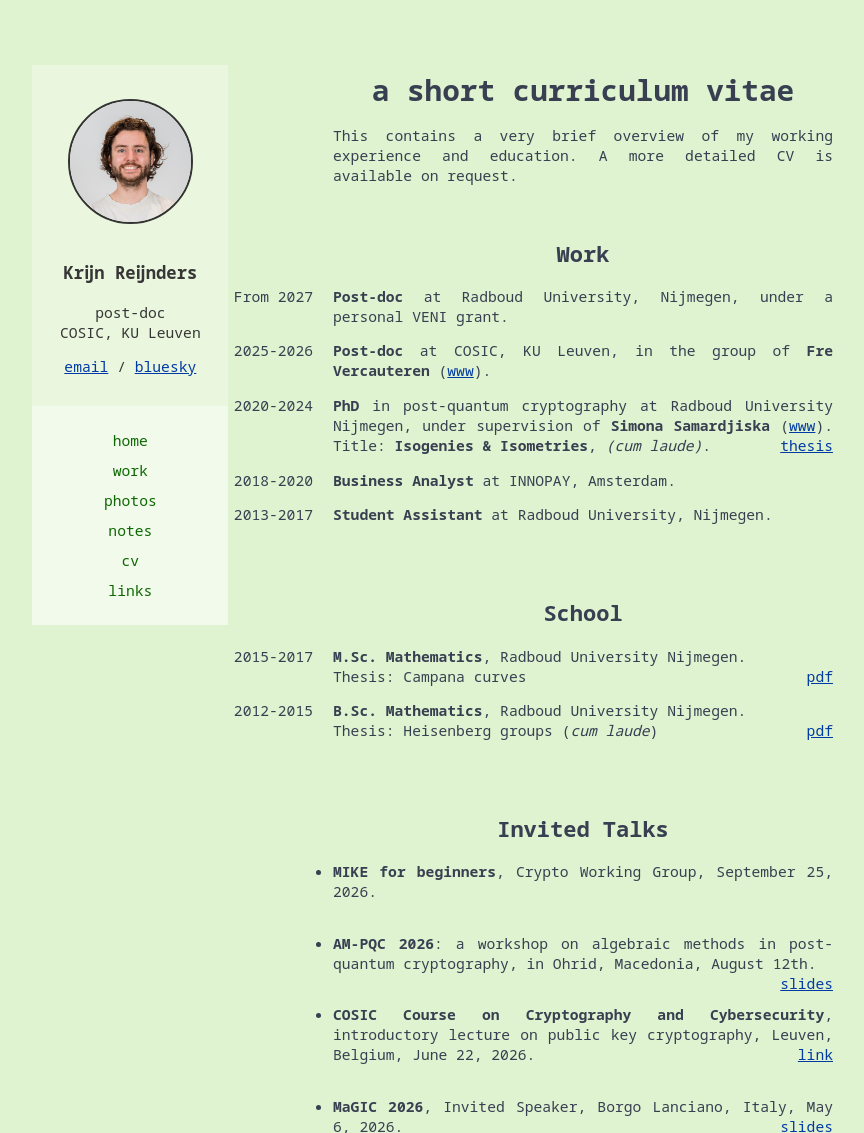
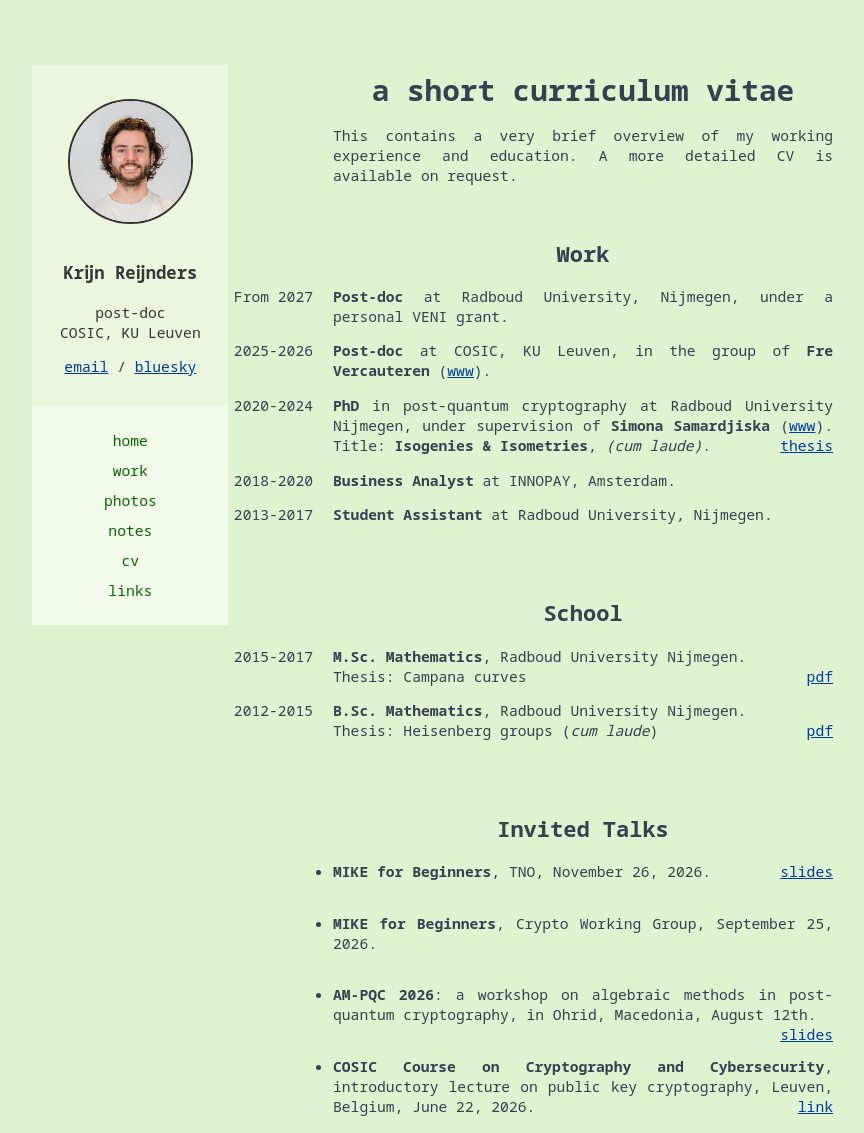
Before and after one commit to Krijn-math/krijnreijnders, a plain HTML site: page cv.html in a window 1280 px wide. Shown: the top 1133 px of the page, without its empty margins (57-921 px from the left). Drawn offline with Linux system fonts and the light colour scheme.

Commit message:
add mike slides to website

```diff
--- a/cv.html
+++ b/cv.html
@@ -89,7 +89,12 @@
 
             <h2 class="centered">Invited Talks</h2>
             <ul class="talks">
-                <li><b>MIKE for beginners</b>, Crypto Working Group,
+                <li><b>MIKE for Beginners</b>, TNO,
+                    November 26, 2026.
+                    <span style="float:right"><a
+                            href="/pdf/MIKE.pdf">slides</a></span>
+                </li>
+                <li><b>MIKE for Beginners</b>, Crypto Working Group,
                     September 25, 2026.
                     <!-- <span style="float:right"><a
                             href="https://cwg.post-quantum-crypto.com">slides</a></span> -->
```
Also changed, not shown: 1 other file.
